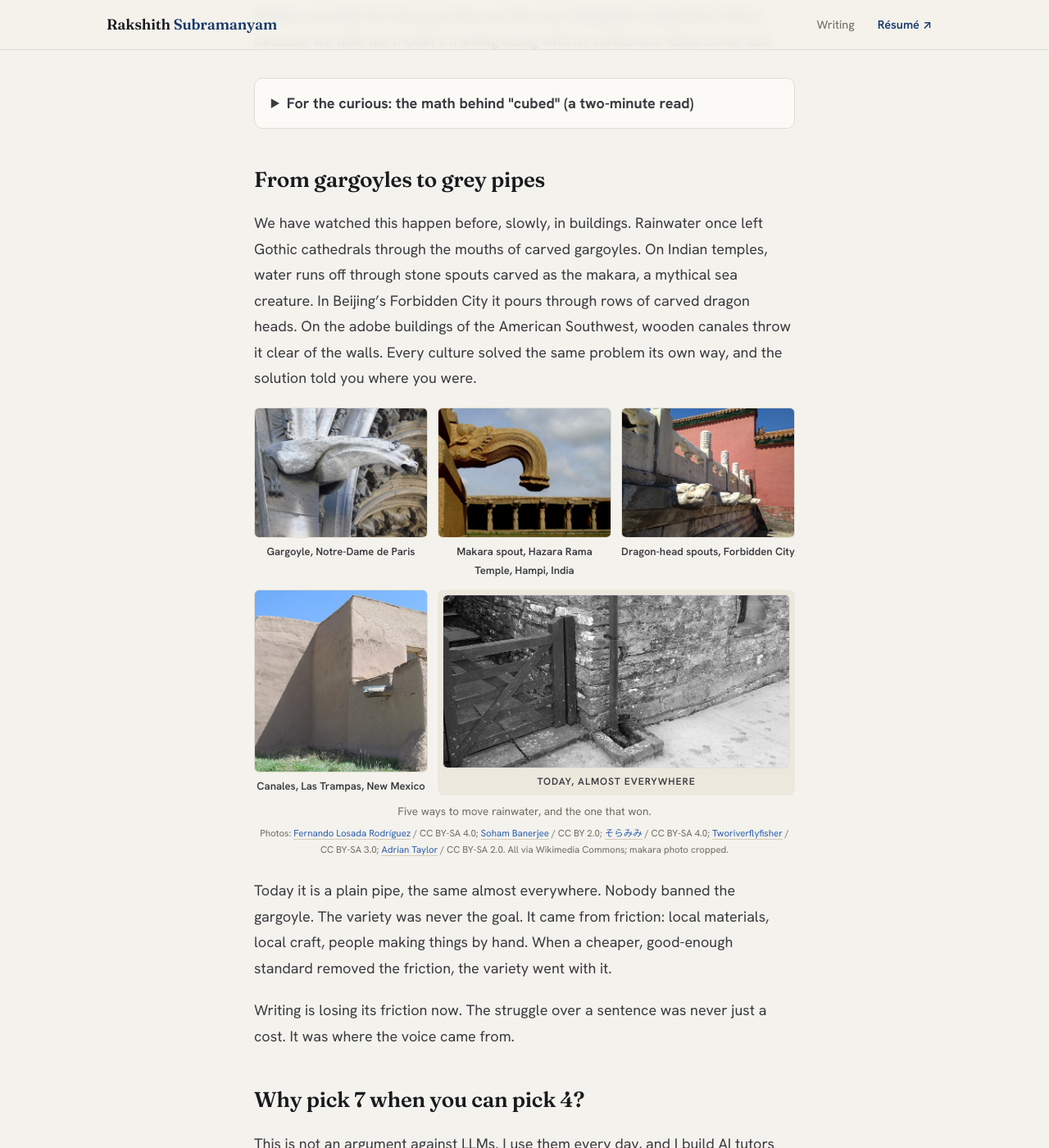
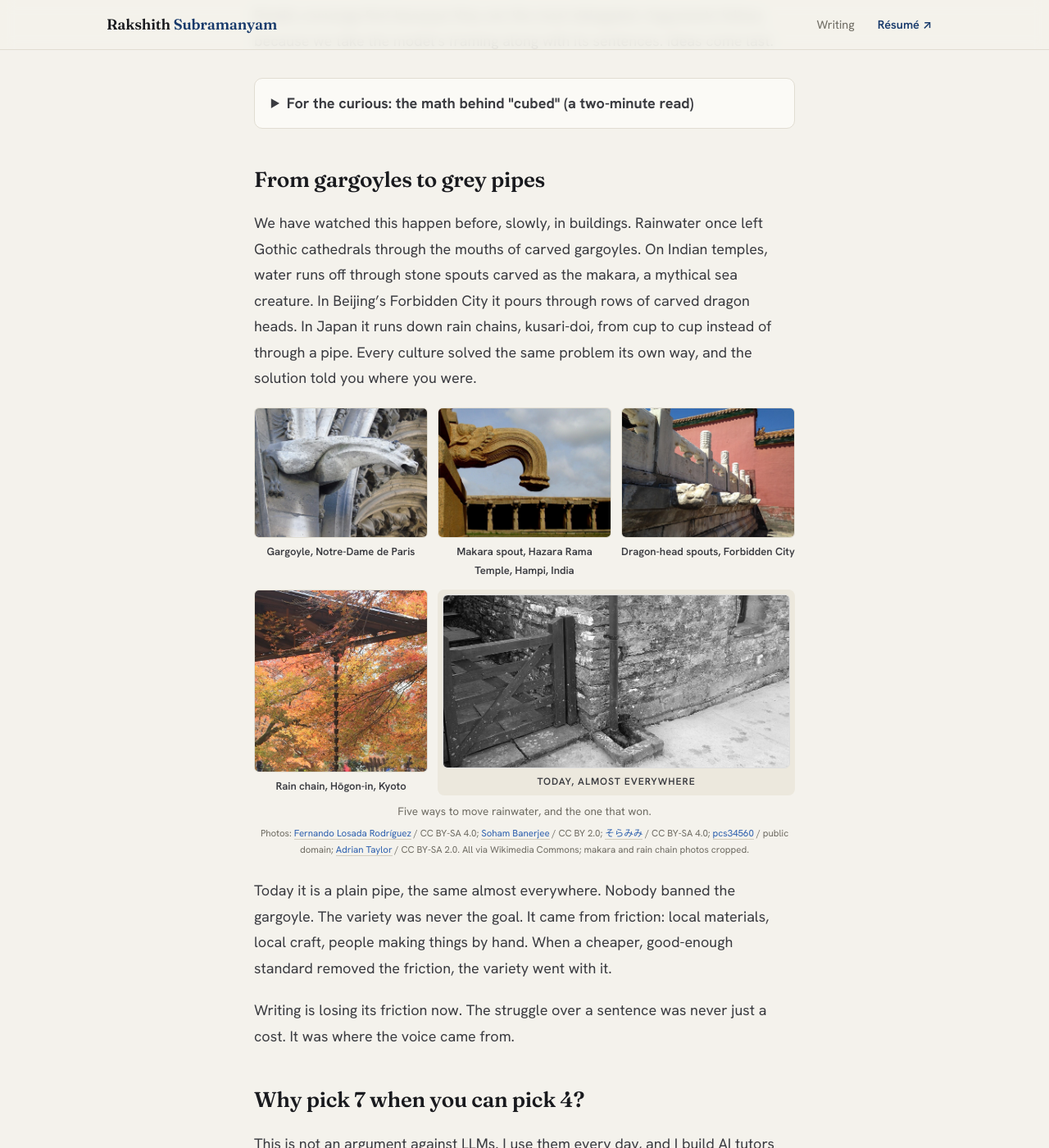
Before and after one commit to Rakshith-2905/portfolio, a Jekyll site: the page built from drafts/2fc3307e2f/index.md, in a window 1280 px wide and 1400 px high, scrolled down 3559 px. Shown: the whole window at 82% size. Built offline with Jekyll 4.4.1, drawn with Linux system fonts in a browser that asks for light colours.

Commit message:
Draft op-ed: swap canales for a clearer rain chain
Co-Authored-By: Claude Opus 5.5 <noreply@anthropic.com>

```diff
--- a/drafts/2fc3307e2f/index.md
+++ b/drafts/2fc3307e2f/index.md
@@ -105,18 +105,18 @@ which is a permanent temperature below 1, even when you sample at \\(T = 1\\).
 
 ## From gargoyles to grey pipes
 
-We have watched this happen before, slowly, in buildings. Rainwater once left Gothic cathedrals through the mouths of carved gargoyles. On Indian temples, water runs off through stone spouts carved as the makara, a mythical sea creature. In Beijing's Forbidden City it pours through rows of carved dragon heads. On the adobe buildings of the American Southwest, wooden canales throw it clear of the walls. Every culture solved the same problem its own way, and the solution told you where you were.
+We have watched this happen before, slowly, in buildings. Rainwater once left Gothic cathedrals through the mouths of carved gargoyles. On Indian temples, water runs off through stone spouts carved as the makara, a mythical sea creature. In Beijing's Forbidden City it pours through rows of carved dragon heads. In Japan it runs down rain chains, kusari-doi, from cup to cup instead of through a pipe. Every culture solved the same problem its own way, and the solution told you where you were.
 
 <figure class="drain-grid">
   <div class="drain-cells">
     <div><img src="{{ '/assets/img/posts/oped/drain-gargoyle.jpg' | relative_url }}" alt="Stone gargoyle waterspout projecting from Notre-Dame de Paris"><span>Gargoyle, Notre-Dame de Paris</span></div>
     <div><img src="{{ '/assets/img/posts/oped/drain-makara.jpg' | relative_url }}" alt="Curved stone water spout carved as a makara at the Hazara Rama Temple, Hampi"><span>Makara spout, Hazara Rama Temple, Hampi, India</span></div>
     <div><img src="{{ '/assets/img/posts/oped/drain-dragon.jpg' | relative_url }}" alt="Row of carved marble dragon-head spouts on the terrace of the Hall of Supreme Harmony"><span>Dragon-head spouts, Forbidden City</span></div>
-    <div><img src="{{ '/assets/img/posts/oped/drain-canale.jpg' | relative_url }}" alt="Wooden canales projecting from the adobe walls of San José de Gracia Church, Las Trampas"><span>Canales, Las Trampas, New Mexico</span></div>
+    <div><img src="{{ '/assets/img/posts/oped/drain-rainchain.jpg' | relative_url }}" alt="Chain of metal cups hanging from the roof eave of a temple building into an autumn garden at Hogon-in, Kyoto"><span>Rain chain, Hōgon-in, Kyoto</span></div>
     <div class="drain-today"><img src="{{ '/assets/img/posts/oped/drain-modern.jpg' | relative_url }}" alt="Plain dark downpipe running down a stone wall into a ground drain"><span>Today, almost everywhere</span></div>
   </div>
   <figcaption>Five ways to move rainwater, and the one that won.
-    <small class="drain-credits">Photos: <a href="https://commons.wikimedia.org/wiki/File:Cath%C3%A9drale_Notre-Dame_(g%C3%A1rgolas).004_-_Paris.jpg">Fernando Losada Rodríguez</a> / CC BY-SA 4.0; <a href="https://commons.wikimedia.org/wiki/File:Water_outlet.jpg">Soham Banerjee</a> / CC BY 2.0; <a href="https://commons.wikimedia.org/wiki/File:Chishou_gargoyles_of_Hall_of_Supreme_Harmony.jpg">そらみみ</a> / CC BY-SA 4.0; <a href="https://commons.wikimedia.org/wiki/File:Catholic_Church_at_Las_Trampas_(north_view).JPG">Tworiverflyfisher</a> / CC BY-SA 3.0; <a href="https://commons.wikimedia.org/wiki/File:Downspout_and_drain_-_geograph.org.uk_-_6741959.jpg">Adrian Taylor</a> / CC BY-SA 2.0. All via Wikimedia Commons; makara photo cropped.</small>
+    <small class="drain-credits">Photos: <a href="https://commons.wikimedia.org/wiki/File:Cath%C3%A9drale_Notre-Dame_(g%C3%A1rgolas).004_-_Paris.jpg">Fernando Losada Rodríguez</a> / CC BY-SA 4.0; <a href="https://commons.wikimedia.org/wiki/File:Water_outlet.jpg">Soham Banerjee</a> / CC BY 2.0; <a href="https://commons.wikimedia.org/wiki/File:Chishou_gargoyles_of_Hall_of_Supreme_Harmony.jpg">そらみみ</a> / CC BY-SA 4.0; <a href="https://commons.wikimedia.org/wiki/File:%E6%9C%B1%E3%81%AB%E6%9F%93%E3%81%BE%E3%81%A3%E3%81%9F%E5%AE%9D%E5%8E%B3%E9%99%A2%E3%81%AE%E5%BA%AD%E5%9C%92_Pcs34560_IMG2312.jpg">pcs34560</a> / public domain; <a href="https://commons.wikimedia.org/wiki/File:Downspout_and_drain_-_geograph.org.uk_-_6741959.jpg">Adrian Taylor</a> / CC BY-SA 2.0. All via Wikimedia Commons; makara and rain chain photos cropped.</small>
   </figcaption>
 </figure>
 
```
Also changed, not shown: assets/img/posts/oped/drain-canale.jpg (deleted), assets/img/posts/oped/drain-rainchain.jpg (added).
